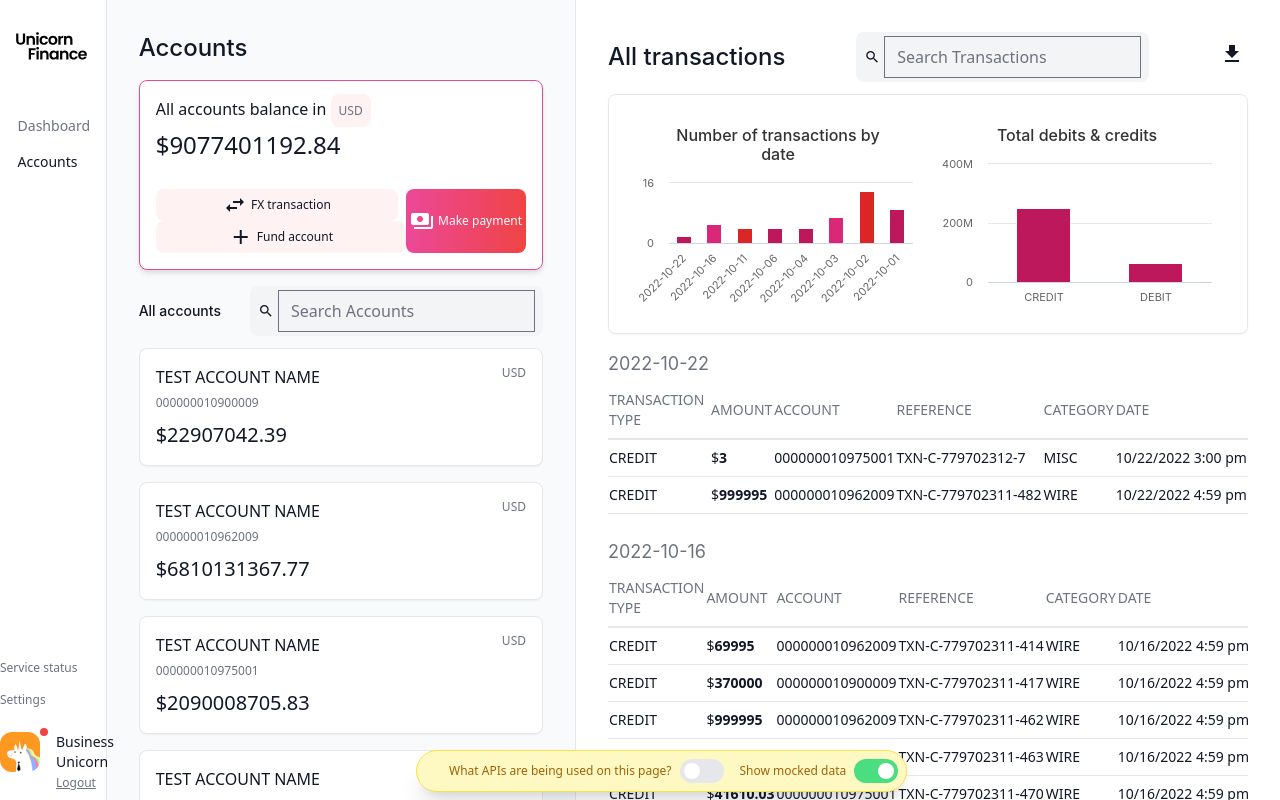
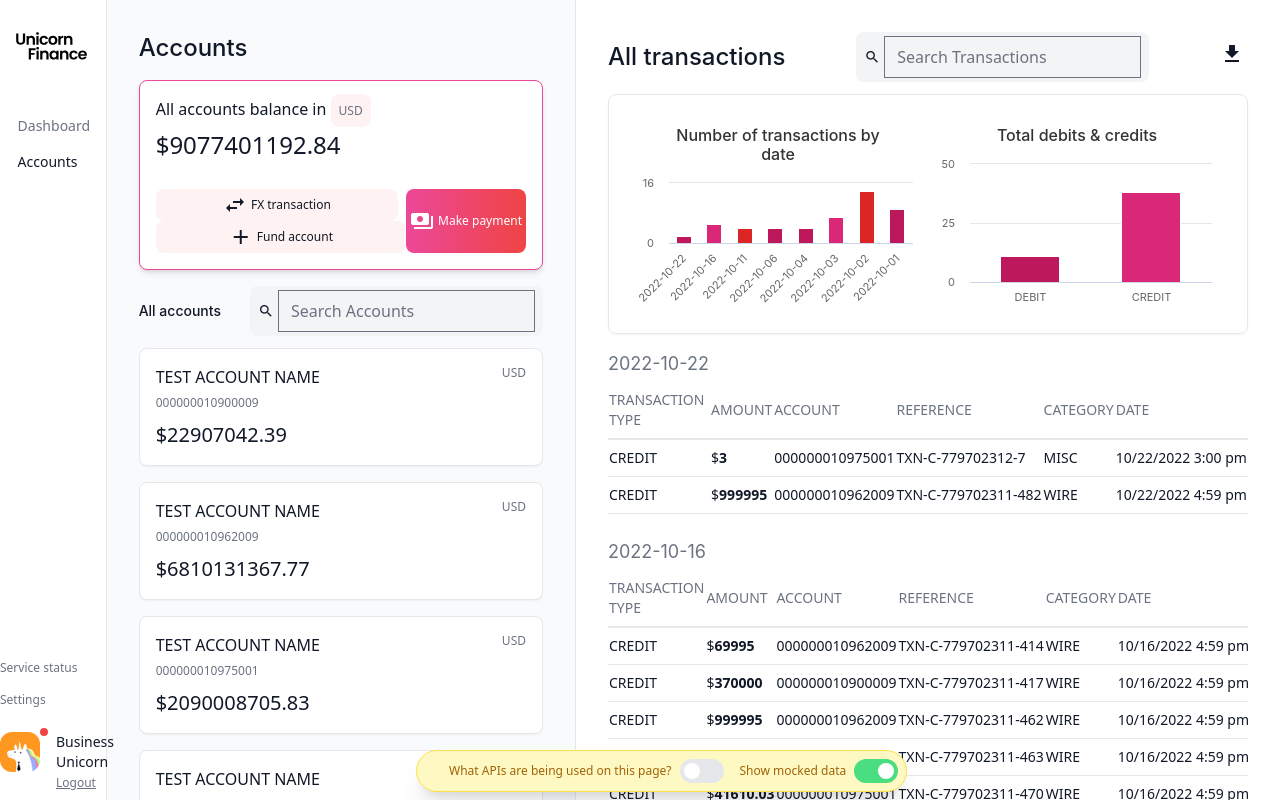
Before and after one commit to jpmorganchase/payments, a React (Create React App) app in the folder app/client/: page /accounts in a window 1280 px wide. Shown: the top 800 px of the page. Built offline with nearby package versions, Linux system fonts and the light colour scheme.

Commit message:
Fixing up the debit/credit viz

```diff
--- a/app/client/src/components/transactionInformationPanel/TransactionViz.tsx
+++ b/app/client/src/components/transactionInformationPanel/TransactionViz.tsx
@@ -111,14 +111,16 @@ const generateOptionsForDateVisual = (data: GroupByDayType[]) => {
 };
 
 const generateOptionsForTypeVisual = (data: TransactionType[]) => {
-  const chartData : ChartDataType = [];
+  const chartData : ChartDataType = [{
+    name: 'DEBIT', y: 0,
+  }, { name: 'CREDIT', y: 0 }];
   data.forEach((transaction) => {
-    chartData.push({
-      name: transaction.debitCreditCode,
-      y: transaction.amount,
-    });
+    if (transaction.debitCreditCode === 'DEBIT') {
+      chartData[0].y += 1;
+    } else if (transaction.debitCreditCode === 'CREDIT') {
+      chartData[1].y += 1;
+    }
   });
-
   return genOptions(chartData, 'Total debits & credits');
 };
 
--- a/app/client/src/config.ts
+++ b/app/client/src/config.ts
@@ -3,7 +3,6 @@ const accounts: AccountsType = [
   '000000010975001',
   '000000011008182',
   '000000010975514',
-  '000000010975001',
   '000000010900009',
 ];
 interface AccountsConfigInterface {
```
Also changed, not shown: 1 other file (tests, documents, lock files or other folders).
